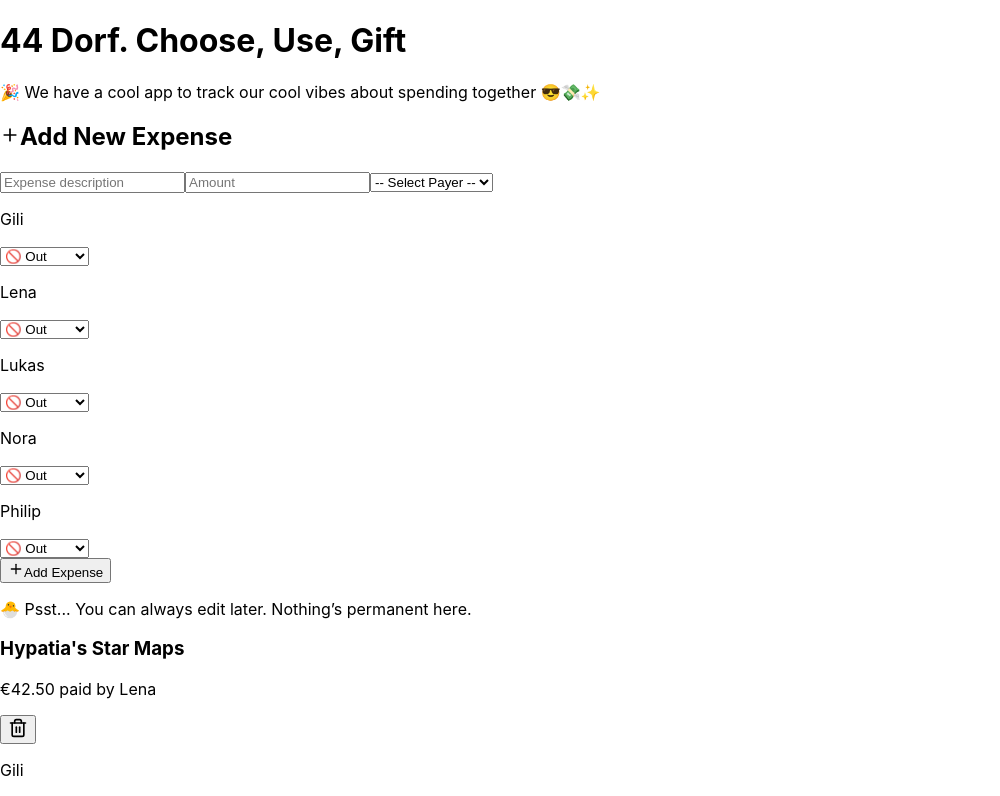
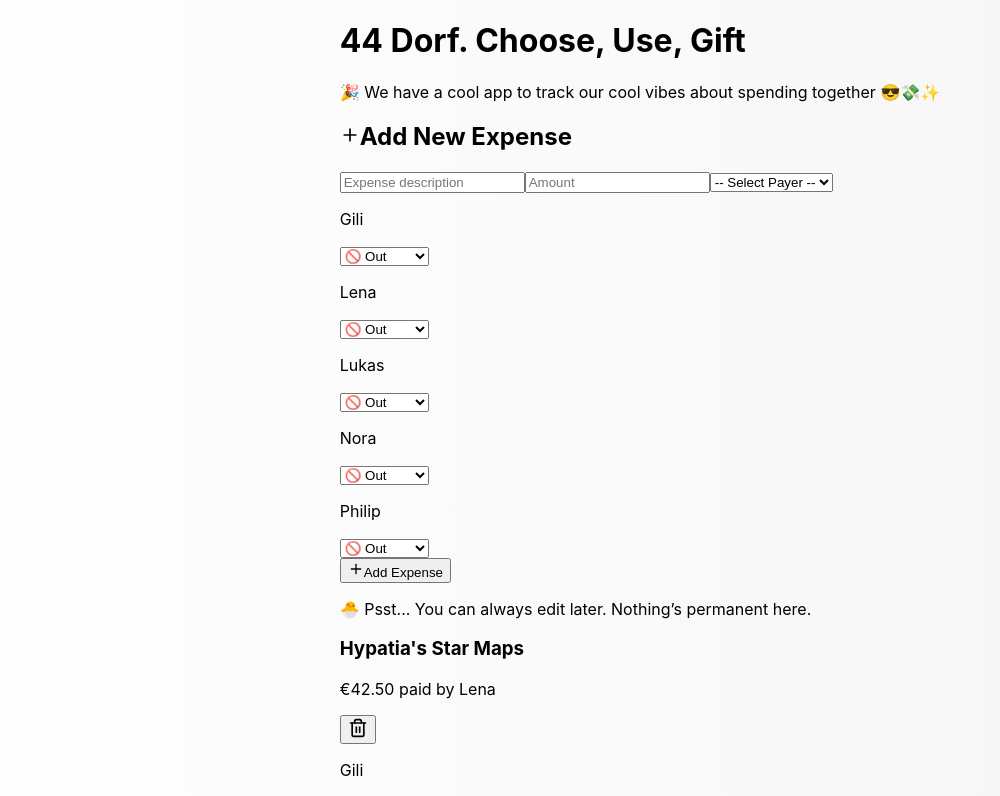
Before and after one commit to Gilganit/44-CUG, a React (Create React App) app: page / in a window 1280 px wide. Shown: the top 796 px of the page, without its empty margins (0-1000 px from the left). Built offline with nearby package versions, Linux system fonts and the light colour scheme.

Commit message:
Fix root CSS to expand layout

```diff
--- a/src/index.css
+++ b/src/index.css
@@ -1,5 +1,15 @@
+html, body, #root {
+  height: 100%;
+  width: 100%;
+  margin: 0;
+  padding: 0;
+  display: flex;
+  justify-content: center;
+  align-items: flex-start;
+  background: linear-gradient(to right, #fefefe, #f5f5f5);
+}
+
 body {
-  margin: 0;
   font-family: -apple-system, BlinkMacSystemFont, 'Segoe UI', 'Roboto', 'Oxygen',
     'Ubuntu', 'Cantarell', 'Fira Sans', 'Droid Sans', 'Helvetica Neue',
     sans-serif;
```
